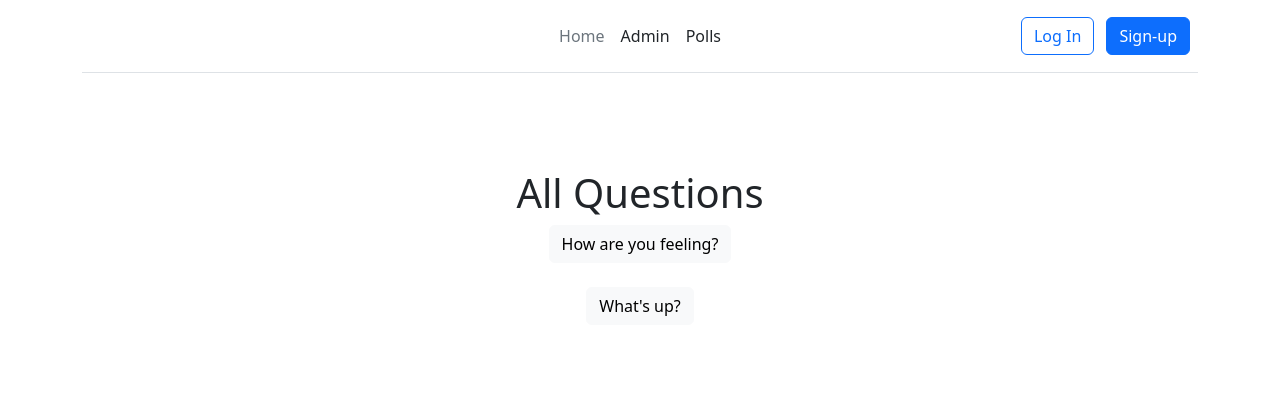
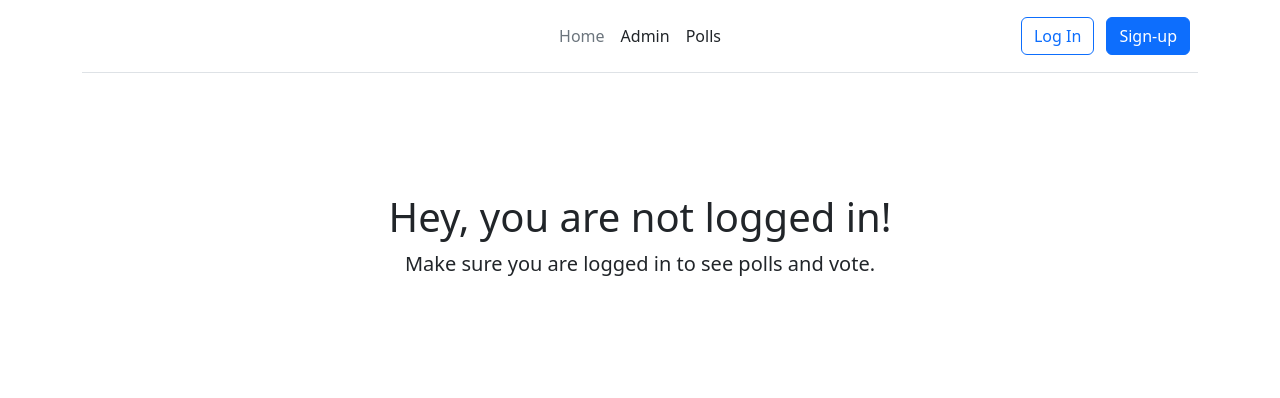
Before and after one commit to mavinii/mysite, a Django app: page /polls/ in a window 1280 px wide. Shown: the top 398 px of the page. Run offline with Django 4.2, Linux system fonts and the light colour scheme; data comes from the database, SQL or seed files in the repository; both versions use the stored data as it was after the commit.

Commit message:
polls could be accesed without password, fixed.

```diff
--- a/templates/base.html
+++ b/templates/base.html
@@ -51,8 +51,8 @@
     </header>
   </div>
 
-    {% block content %}
-    {% endblock %}
+  {% block content %}
+  {% endblock %}
 
 </main>
 </body>
--- a/templates/polls/index.html
+++ b/templates/polls/index.html
@@ -2,6 +2,9 @@
 {% block title %}Home{% endblock %}
 
 {% block content %}
+
+    <!-- It checks if the user is logged in -->
+    {% if user.is_authenticated %}
 
     <!-- This page displays all questions available -->
     <div class="px-4 py-5 my-5 text-center">
@@ -18,4 +21,17 @@
 
         </div>
     </div>
+
+    <!-- It checks if the user is NOT logged in -->
+    {% else %}
+    <section class="py-5 text-center container">
+        <div class="row py-lg-5">
+            <div class="col-lg-6 col-md-8 mx-auto">
+                <h1>Hey, you are not logged in!</h1>
+                <p class="lead mb-4">Make sure you are logged in to see polls and vote.</p>
+            </div>
+        </div>
+    </section>
+    {% endif %}
+
 {% endblock %}
```
Also changed, not shown: db.sqlite3.
